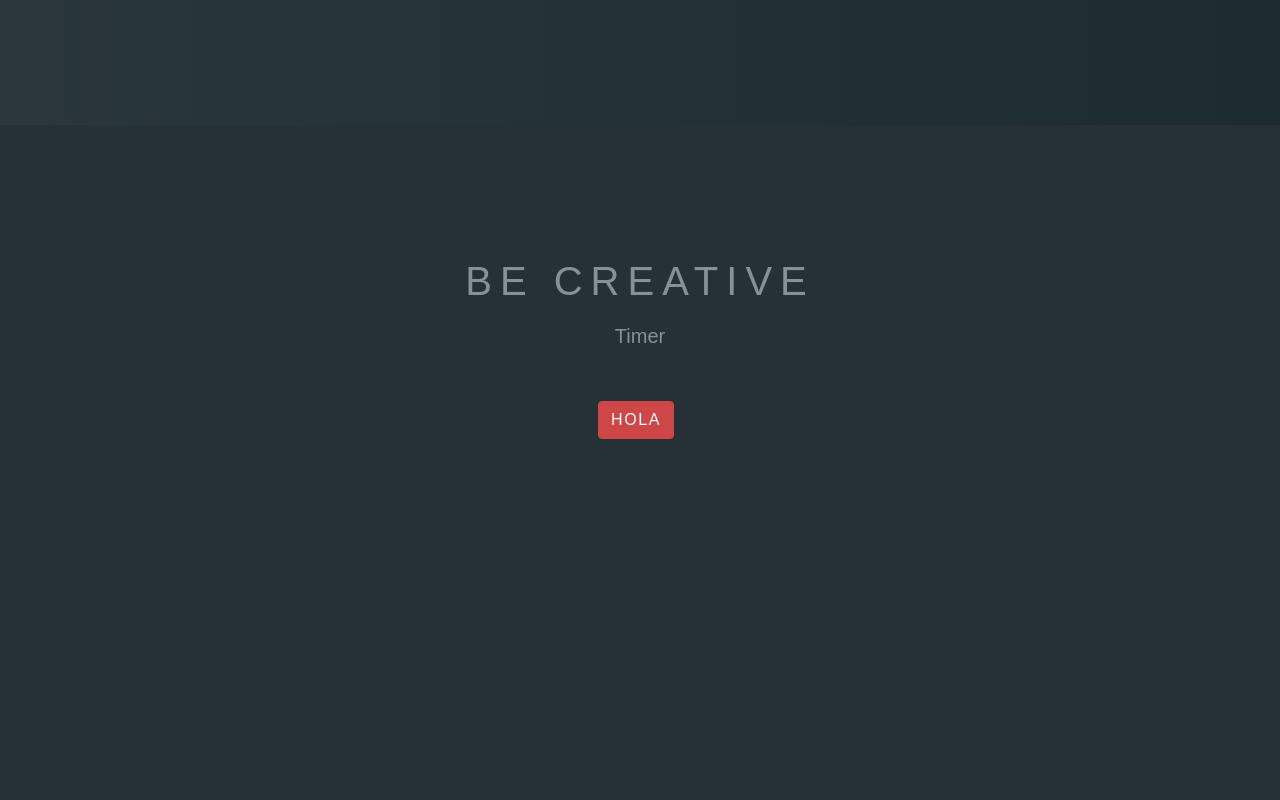
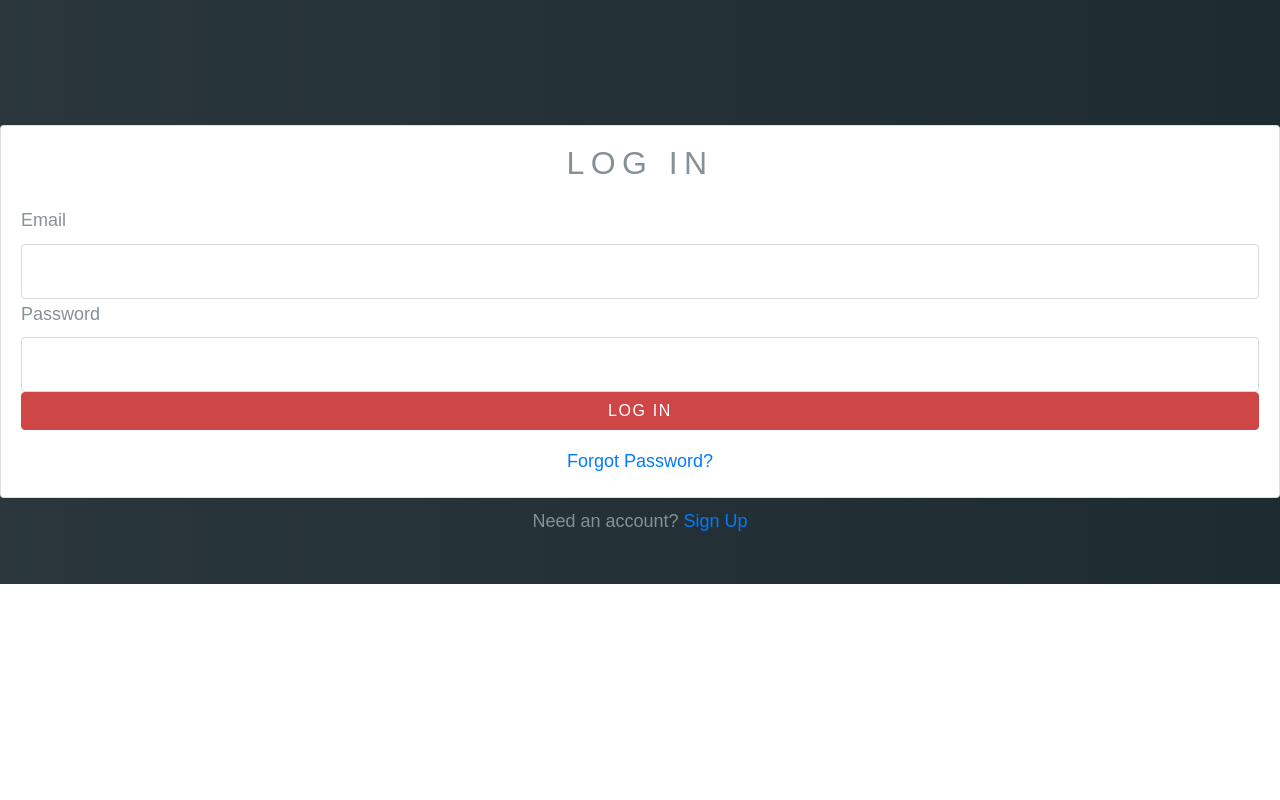
Before and after one commit to Serphp/Spomodoro, a React (Vite) app: page / in a window 1280 px wide. Shown: the part 580-1380 px from the top of the page. After the commit the page ends 1164 px from the top, so only its background shows below. Built offline with nearby package versions, Linux system fonts and the light colour scheme; no server answers.

Commit message:
feat: :sparkles: Add backend with firebase, Login, Sign UP, ForgotPassword
Update Router, New context AuthContext with firebase and install react-boostrap

```diff
--- /dev/null
+++ b/components/Auth/forgot-password.jsx
@@ -0,0 +1,55 @@
+import React, { useRef, useState, useContext } from "react"
+import { Form, Button, Card, Alert } from "react-bootstrap"
+import {AuthContext} from "../../src/Context/AuthContext"
+import { Link } from "react-router-dom"
+
+export default function ForgotPassword() {
+  const emailRef = useRef()
+  const { resetPassword } = useContext(AuthContext);
+  const [error, setError] = useState("")
+  const [message, setMessage] = useState("")
+  const [loading, setLoading] = useState(false)
+
+  async function handleSubmit(e) {
+    e.preventDefault()
+
+    try {
+      setMessage("")
+      setError("")
+      setLoading(true)
+      await resetPassword(emailRef.current.value)
+      setMessage("Check your inbox for further instructions")
+    } catch {
+      setError("Failed to reset password")
+    }
+
+    setLoading(false)
+  }
+
+  return (
+    <>
+
+        <Card.Body>
+          <h2 className="text-center mb-4">Password Reset</h2>
+          {error && <Alert variant="danger">{error}</Alert>}
+          {message && <Alert variant="success">{message}</Alert>}
+          <Form onSubmit={handleSubmit}>
+            <Form.Group id="email">
+              <Form.Label>Email</Form.Label>
+              <Form.Control type="email" ref={emailRef} required />
+            </Form.Group>
+            <Button disabled={loading} className="w-100 mt-3" type="submit">
+              Reset Password
+            </Button>
+          </Form>
+          <div className="w-100 text-center mt-3">
+            <Link to="/login">Login</Link>
+          </div>
+        </Card.Body>
+
+      <div className="w-100 text-center mt-3">
+        Need an account? <Link to="/signup">Sign Up</Link>
+      </div>
+    </>
+  )
+}
--- /dev/null
+++ b/components/Login.jsx
@@ -0,0 +1,62 @@
+import React, { useRef, useState, useContext } from "react"
+import { Form, Button, Card, Alert } from "react-bootstrap"
+import { AuthContext } from "../src/Context/AuthContext"
+import { Link } from "react-router-dom"
+
+export default function Login() {
+  const emailRef = useRef()
+  const passwordRef = useRef()
+  const { Signin } = useContext(AuthContext);
+  //const { timer, toggleTimer } = useContext(TimerContext);
+
+  console.log(Signin);
+
+  const [error, setError] = useState("")
+  const [loading, setLoading] = useState(false)
+  //const history = useHistory()
+  //const Redirect = true;
+
+  async function handleSubmit(e) {
+    e.preventDefault()
+    try {
+      setError("")
+      setLoading(true)
+      await Signin(emailRef.current.value, passwordRef.current.value)
+      //return <Redirect to="/" />;
+    } catch {
+      setError("Failed to log in")
+    }
+
+    setLoading(false)
+  }
+
+  return (
+    <>
+      <Card>
+        <Card.Body>
+          <h2 className="text-center mb-4">Log In</h2>
+          {error && <Alert variant="danger">{error}</Alert>}
+          <Form onSubmit={handleSubmit}>
+            <Form.Group id="email">
+              <Form.Label>Email</Form.Label>
+              <Form.Control type="email" ref={emailRef} required />
+            </Form.Group>
+            <Form.Group id="password">
+              <Form.Label>Password</Form.Label>
+              <Form.Control type="password" ref={passwordRef} required />
+            </Form.Group>
+            <Button disabled={loading} className="w-100" type="submit">
+              Log In
+            </Button>
+          </Form>
+          <div className="w-100 text-center mt-3">
+            <Link to="/forgot-password">Forgot Password?</Link>
+          </div>
+        </Card.Body>
+      </Card>
+      <div className="w-100 text-center mt-2">
+        Need an account? <Link to="/signup">Sign Up</Link>
+      </div>
+    </>
+  )
+}
--- a/components/Main/Navbar.jsx
+++ b/components/Main/Navbar.jsx
@@ -43,6 +43,7 @@ export const NavBar = () => {
             <li className="nav-item">
                 <a className="nav-link">
                     <button className='btn' onClick={toggleTimer}>{timer.isRunning ? 'Pausar' : 'Iniciar'}</button>
+                    <button className='btn' onClick={toggleTimer}>{timer.isRunning ? 'Logout' : 'Login'}</button>
                 </a>
                 </li>
             </ul>
--- a/package.json
+++ b/package.json
@@ -9,10 +9,12 @@
     "preview": "vite preview"
   },
   "dependencies": {
+    "firebase": "^7.20.0",
     "moment": "^2.29.4",
     "react": "^18.2.0",
+    "react-bootstrap": "^2.7.2",
     "react-dom": "^18.2.0",
-    "react-router-dom": "^6.9.0",
+    "react-router-dom": "^6.10.0",
     "sass": "^1.59.3"
   },
   "devDependencies": {
--- a/src/App.jsx
+++ b/src/App.jsx
@@ -1,6 +1,7 @@
 import '../src/styles/global.scss'
 import Contador from '../components/Timer';
 import '../src/styles/bootstrap.min.css'
+import User from '../components/Login';
 
 function App() {
 
@@ -15,16 +16,16 @@ function App() {
       <Contador handleTimerComplete/>
       {/* <Settings/> */}
 
-      <section className="probootstrap-section probootstrap-scene-1 probootstrap-bg-dark">
+      <User/>
+
+      {/* <section className="probootstrap-section probootstrap-scene-1 probootstrap-bg-dark">
       <div className="container ">
         <div className="row mb-5 justify-content-center text-center">
           <div className="col-lg-8">
-            <h2 className="probootstrap-heading">Be Creative</h2>
+            <h2 className="probootstrap-heading">Serphp</h2>
             <p className="mb-5 lead">
-              Timer
+              Socials
             </p>
-            <p><a href="https://uicookies.com/" className="btn btn-primary mr-2 mb-2">
-              <span className="icon-ipad"></span> Hola </a></p>
           </div>
         </div>
       </div>
@@ -40,7 +41,7 @@ function App() {
           </div>
         </div>
       </div>
-    </section>
+    </section> */}
 
     </div>
   )
--- /dev/null
+++ b/src/Context/AuthContext.jsx
@@ -0,0 +1,60 @@
+import React, { useState, useEffect, createContext } from "react"
+import { auth } from "../firebase"
+
+export const AuthContext = createContext();
+
+const AuthProvider = ({ children }) => {
+  const [currentUser, setCurrentUser] = useState()
+  const [loading, setLoading] = useState(true)
+
+  const signup = (email, password) => {
+    return auth.createUserWithEmailAndPassword(email, password)
+  }
+
+  const Signin = (email, password) => {
+    return auth.signInWithEmailAndPassword(email, password)
+  }
+
+  const logout = () => {
+    return auth.signOut()
+  }
+
+  const resetPassword = (email) => {
+    return auth.sendPasswordResetEmail(email)
+  }
+
+  const updateEmail = (email) => {
+    return currentUser.updateEmail(email)
+  }
+
+  const updatePassword = (password) => {
+    return currentUser.updatePassword(password)
+  }
+
+  useEffect(() => {
+    const unsubscribe = auth.onAuthStateChanged(user => {
+      setCurrentUser(user)
+      setLoading(false)
+    })
+
+    return unsubscribe
+  }, [])
+
+  const value = {
+    currentUser,
+    Signin,
+    signup,
+    logout,
+    resetPassword,
+    updateEmail,
+    updatePassword
+  }
+
+  return (
+    <AuthContext.Provider value={value}>
+      {!loading && children}
+    </AuthContext.Provider>
+  )
+}
+
+export default AuthProvider;
--- a/src/Context/TimerContex.jsx
+++ b/src/Context/TimerContex.jsx
@@ -1,4 +1,5 @@
     import React, { createContext, useState, useEffect } from 'react';
+    import { auth } from "../firebase"
 
     export const TimerContext = createContext();
 
@@ -13,6 +14,10 @@
         seconds: initialSeconds,
         isRunning: false,
     });
+
+    const login = (email, password) => {
+        return auth.signInWithEmailAndPassword(email, password)
+      }
 
 useEffect(() => {
     let intervalId;
@@ -96,7 +101,7 @@ const handleTimerChange = (event) => {
 };
 
     return (
-        <TimerContext.Provider value={{ timer, toggleTimer, resetTimer, handleReset, handleTimerChange, handlePersonalizable, StartPause }}>
+        <TimerContext.Provider value={{ timer, toggleTimer, resetTimer, handleReset, handleTimerChange, handlePersonalizable, StartPause, login }}>
         {children}
         </TimerContext.Provider>
     );
--- /dev/null
+++ b/src/firebase.js
@@ -0,0 +1,17 @@
+import firebase from "firebase/app"
+import "firebase/auth"
+
+const app = firebase.initializeApp({
+  apiKey: "AIzaSyB7WbedVpMk1dBnjpttkPn1vi-cid1Z9rg",
+  authDomain: "serph-f9c7e.firebaseapp.com",
+  databaseURL: "https://serph-f9c7e-default-rtdb.firebaseio.com",
+  projectId: "serph-f9c7e",
+  storageBucket: "serph-f9c7e.appspot.com",
+  messagingSenderId: "937690296061",
+  appId: "1:937690296061:web:84f9a2adda111ed8481894",
+  measurementId: "G-TMSG2HY8GE"
+});
+
+
+export const auth = app.auth()
+export default app
--- a/src/styles/global.scss
+++ b/src/styles/global.scss
@@ -56,23 +56,23 @@ h1, .hora {
     margin-left: 10px;
 }
 
-label {
-        //position: relative;
-        //width: 140px;
-        width: 100%;
-        height: 240px;
-        margin: 20px;
-        //display: block;
-        background-image: url('https://media1.giphy.com/media/aTCa0tTwPzfig/giphy.gif?cid=ecf05e47cyy8u0bsin2hzkc5ugwo8oit1q93cserwgmwh5sl&rid=giphy.gif&ct=g');
-        background-size: cover;
-        background-position: center;
-        border: 10px solid rgba(198, 247, 255, 0.5);
-        //border-radius: 5%;
-        cursor: pointer;
-        transition: 1s ease;
-        box-shadow: 0 0 25px rgba(0, 0 , 0, 0.2);
+// label {
+//         //position: relative;
+//         //width: 140px;
+//         width: 100%;
+//         height: 240px;
+//         margin: 20px;
+//         //display: block;
+//         background-image: url('https://media1.giphy.com/media/aTCa0tTwPzfig/giphy.gif?cid=ecf05e47cyy8u0bsin2hzkc5ugwo8oit1q93cserwgmwh5sl&rid=giphy.gif&ct=g');
+//         background-size: cover;
+//         background-position: center;
+//         border: 10px solid rgba(198, 247, 255, 0.5);
+//         //border-radius: 5%;
+//         cursor: pointer;
+//         transition: 1s ease;
+//         box-shadow: 0 0 25px rgba(0, 0 , 0, 0.2);
 
-    }
+//     }
 
 .beta {
     position: relative;
```
Also changed, not shown: components/Auth/PrivateRoute.jsx (added, +17 -0 lines), components/Main/Reloj/Work.jsx (deleted, +0 -9 lines), src/main.jsx (+13 -1 lines), 1 other file (tests, documents, lock files or other folders).
